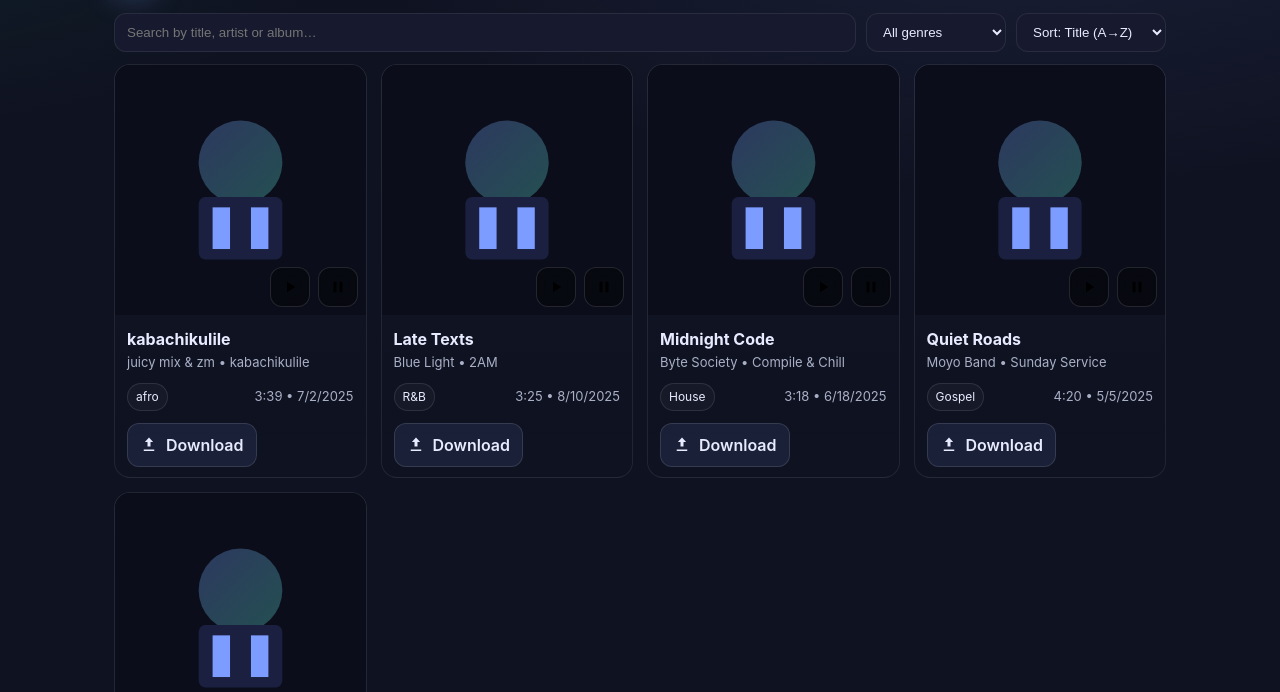
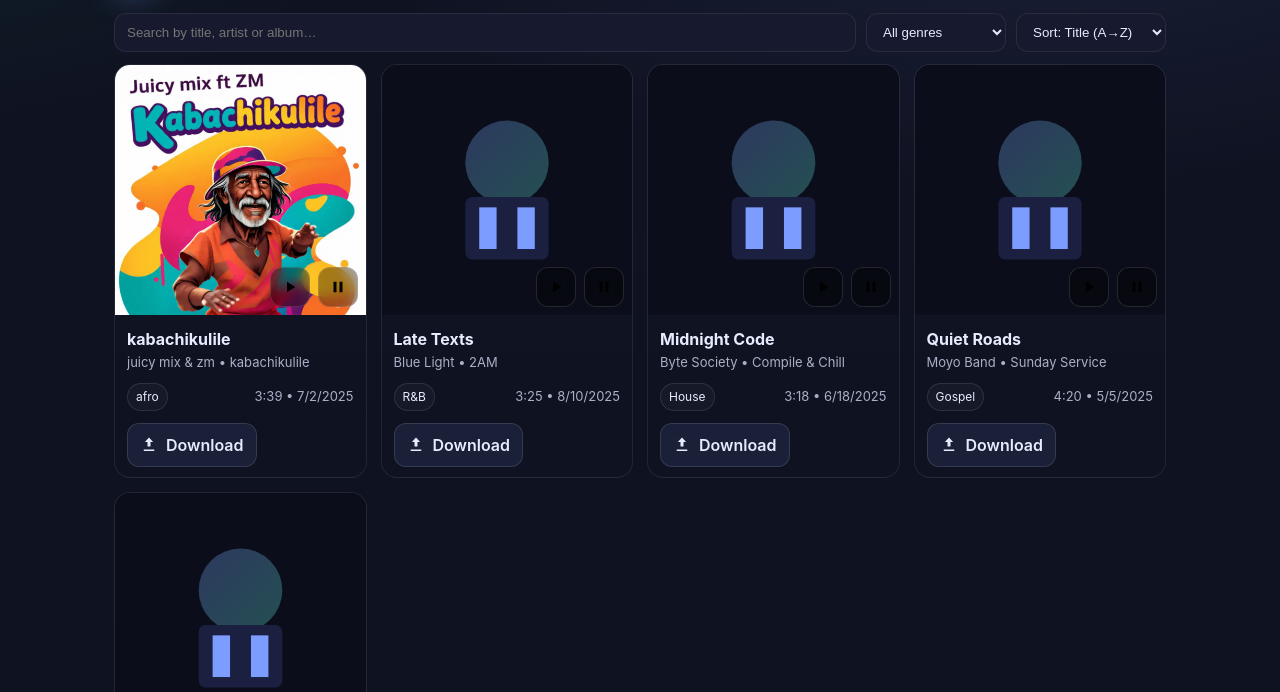
Before and after one commit to D3rail/md, a plain HTML site: page index.html in a window 1280 px wide. Shown: the part 89-781 px from the top of the page. Drawn offline with Linux system fonts and the light colour scheme; no server answers.

Commit message:
Update index.html

```diff
--- a/index.html
+++ b/index.html
@@ -169,8 +169,8 @@
         genre:"afro",
         duration: 219,
         date:"2025-07-02",
-        src:"music/kabachikulile.mp3",
-        art:"covers/kabachikulile.jpeg"
+        src:"kabachikulile.mp3",
+        art:"kabachikulile.jpeg"
       },
       {
         id:"td002",
```
